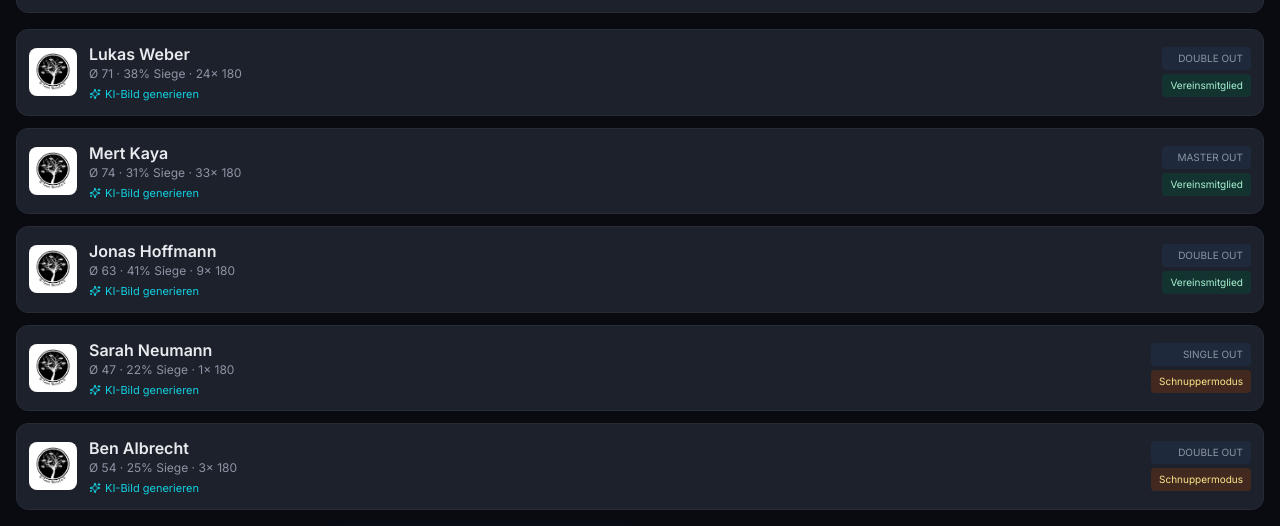
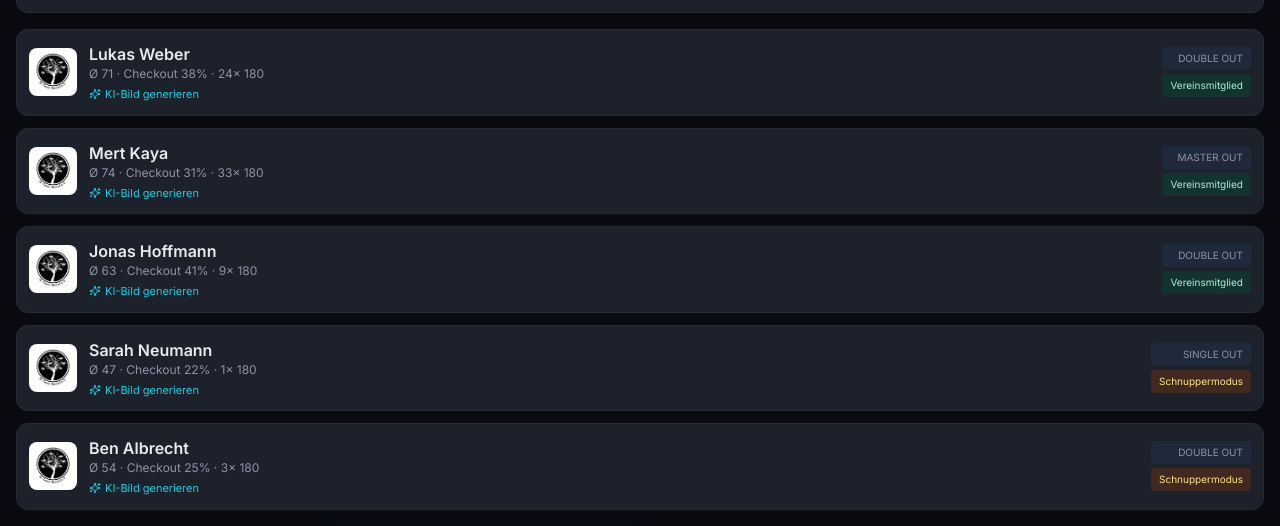
Before and after one commit to Martin-Mue/H-Town-United-Dartsapp-byClawdbot, a React (Vite) app in the folder frontend/: page /players in a window 1280 px wide. Shown: the part 196-722 px from the top of the page. Built offline with nearby package versions, Linux system fonts and the light colour scheme.

Commit message:
fix: initialize new players with zero baseline stats and correct checkout label

```diff
--- a/frontend/src/features/players/PlayersPage.tsx
+++ b/frontend/src/features/players/PlayersPage.tsx
@@ -131,9 +131,9 @@ export function PlayersPage() {
         membershipStatus: statusInput,
         preferredCheckoutMode: modeInput,
         notes: '',
-        currentAverage: 50,
-        checkoutPercentage: 20,
-        pressurePerformanceIndex: 50,
+        currentAverage: 0,
+        checkoutPercentage: 0,
+        pressurePerformanceIndex: 0,
         total180s: 0,
         avatarUrl: finalAvatar || sourcePhotoInput || '',
       },
@@ -239,7 +239,7 @@ export function PlayersPage() {
               <img src={player.avatarUrl || '/branding/h-town-united-logo-tree.jpg'} className="h-12 w-12 rounded-lg object-cover" />
               <div className="min-w-0">
                 <p className="font-semibold truncate">{player.displayName}</p>
-                <p className="text-xs muted-text">Ø {player.currentAverage} · {player.checkoutPercentage}% Siege · {player.total180s}x 180</p>
+                <p className="text-xs muted-text">Ø {player.currentAverage} · Checkout {player.checkoutPercentage}% · {player.total180s}x 180</p>
                 <button onClick={() => generateAvatarForPlayer(player.id, player.displayName)} className="mt-1 text-[11px] primary-text flex items-center gap-1">
                   <Sparkles size={12} /> KI-Bild generieren
                 </button>
```
